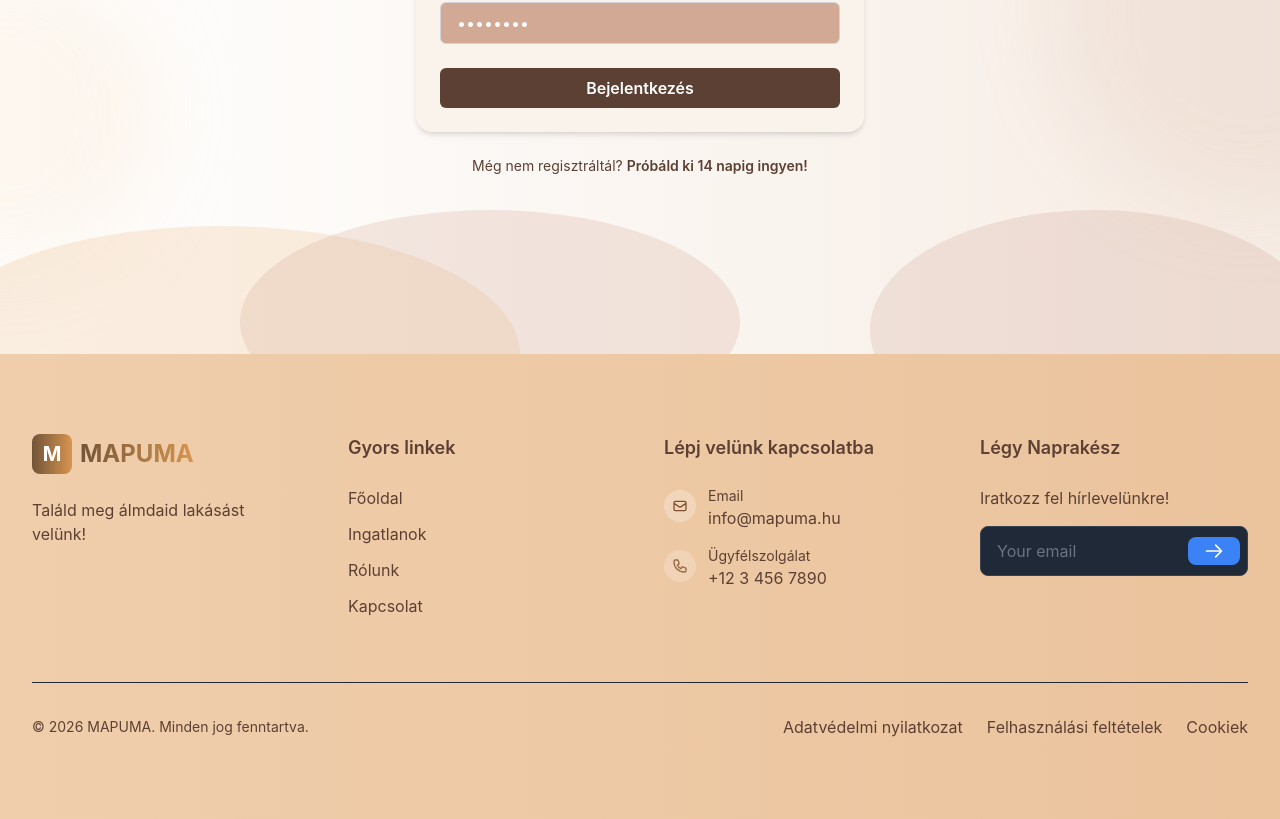
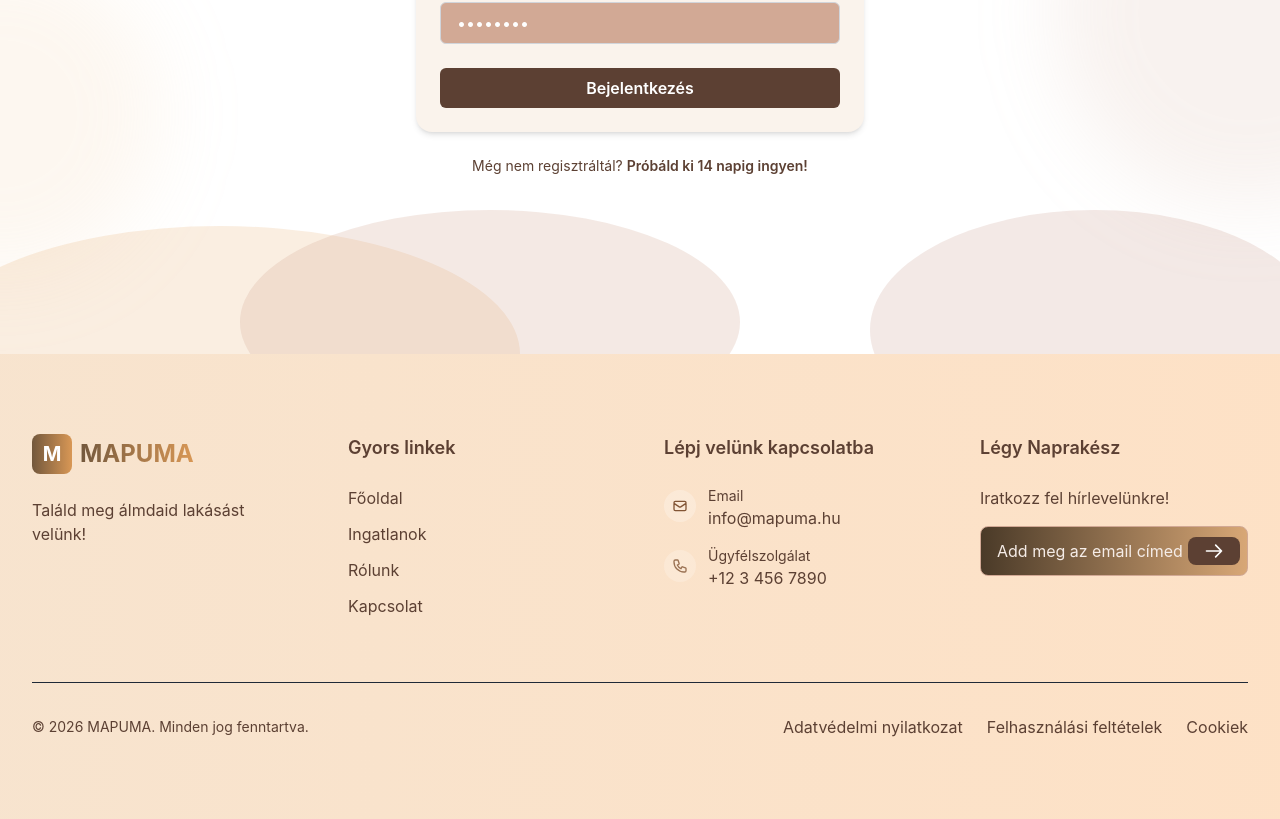
Before and after one commit to martonfalvai/szakdoga, a React (Create React App) app in the folder frontend/: page /login in a window 1280 px wide. Shown: the part 522-1341 px from the top of the page. Built offline with nearby package versions, Linux system fonts and the light colour scheme.

Commit message:
footer done

```diff
--- a/frontend/src/Pages/Login.tsx
+++ b/frontend/src/Pages/Login.tsx
@@ -11,7 +11,7 @@ const Login: React.FC = () => {
   };
 
   return (
-    <div className="relative flex min-h-screen items-center justify-center bg-gradient-to-r from-[#ffffffd9] to-[#f5e9dfd9] px-4 py-12 py-12 overflow-y-auto">
+    <div className="relative flex min-h-screen items-center justify-center bg-gradient-to-r from-[#ffffffd9] to-[#ffffffd9] px-4 py-12 py-12 overflow-y-auto">
       <div className="absolute inset-0 overflow-hidden pointer-events-none">
         <div className="absolute -top-32 -left-20 w-[600px] h-64 bg-[#edc59d]/30 rounded-[100%]" />
         <div className="absolute -top-20 left-40 w-[500px] h-56 bg-[#d2a995]/25 rounded-[100%]" />
--- a/frontend/src/components/Footer/Footer.tsx
+++ b/frontend/src/components/Footer/Footer.tsx
@@ -13,7 +13,7 @@ const Footer: React.FC = () => {
   ];
 
   return (
-    <footer className="relative bg-gradient-to-r from-[#edc59dd9] to-[#e7b98cd9] text-white overflow-hidden">
+    <footer className="relative bg-gradient-to-r from-[#f6dfc6d9] to-[#fddcbcd9] text-white overflow-hidden">
       {/* Animated background */}
       <div className="absolute top-0 left-0 w-full h-full overflow-hidden opacity-20"></div>
 
@@ -36,8 +36,6 @@ const Footer: React.FC = () => {
 
             {/* Social icons */}
             <div className="flex space-x-4">
-
-
               {/* Add more social icons here */}
             </div>
           </div>
@@ -51,7 +49,7 @@ const Footer: React.FC = () => {
               <li>
                 <Link
                   to="/"
-                  className="text-[#5c4033] hover:text-white hover:pl-2 transition-all duration-300 flex items-center"
+                  className="text-[#5c4033] hover:text-[#8a5d2b] relative after:absolute after:bottom-0 after:left-0 after:w-0 after:h-[2px] after:bg-[#8B4513] after:transition-all after:duration-300 hover:after:w-full"
                 >
                   Főoldal
                 </Link>
@@ -59,7 +57,7 @@ const Footer: React.FC = () => {
               <li>
                 <Link
                   to="/apartments"
-                  className="text-[#5c4033] hover:text-white hover:pl-2 transition-all duration-300 flex items-center"
+                  className="text-[#5c4033] hover:text-[#8a5d2b] relative after:absolute after:bottom-0 after:left-0 after:w-0 after:h-[2px] after:bg-[#8B4513] after:transition-all after:duration-300 hover:after:w-full"
                 >
                   Ingatlanok
                 </Link>
@@ -67,7 +65,7 @@ const Footer: React.FC = () => {
               <li>
                 <Link
                   to="/about"
-                  className="text-[#5c4033] hover:text-white hover:pl-2 transition-all duration-300 flex items-center"
+                  className="text-[#5c4033] hover:text-[#8a5d2b]relative after:absolute after:bottom-0 after:left-0 after:w-0 after:h-[2px] after:bg-[#8B4513] after:transition-all after:duration-300 hover:after:w-full"
                 >
                   Rólunk
                 </Link>
@@ -75,7 +73,7 @@ const Footer: React.FC = () => {
               <li>
                 <Link
                   to="/contact"
-                  className="text-[#5c4033] hover:text-white hover:pl-2 transition-all duration-300 flex items-center"
+                  className="text-[#5c4033] hover:text-[#8a5d2b] relative after:absolute after:bottom-0 after:left-0 after:w-0 after:h-[2px] after:bg-[#8B4513] after:transition-all after:duration-300 hover:after:w-full"
                 >
                   Kapcsolat
                 </Link>
@@ -111,7 +109,7 @@ const Footer: React.FC = () => {
                   <p className="text-sm text-[#5c4033]">Email</p>
                   <a
                     href="mailto:manueljosedala@hotmail.com"
-                    className="text-[#5c4033] hover:text-[#f8f8f8] transition"
+                    className="text-[#5c4033] hover:text-[#8a5d2b] transition relative after:absolute after:bottom-0 after:left-0 after:w-0 after:h-[2px] after:bg-[#8B4513] after:transition-all after:duration-300 hover:after:w-full"
                   >
                     info@mapuma.hu
                   </a>
@@ -142,7 +140,7 @@ const Footer: React.FC = () => {
                   <p className="text-sm text-[#5c4033]">Ügyfélszolgálat</p>
                   <a
                     href="tel:+244941540352"
-                    className="text-[#5c4033] hover:text-[#f8f8f8] transition"
+                    className="text-[#5c4033] hover:text-[#8a5d2b] transition relative after:absolute after:bottom-0 after:left-0 after:w-0 after:h-[2px] after:bg-[#8B4513] after:transition-all after:duration-300 hover:after:w-full"
                   >
                     +12 3 456 7890
                   </a>
@@ -161,12 +159,12 @@ const Footer: React.FC = () => {
               <div className="relative">
                 <input
                   type="email"
-                  placeholder="Your email"
-                  className="w-full bg-gray-800 border border-gray-700 rounded-lg py-3 px-4 focus:outline-none focus:ring-2 focus:ring-blue-500 focus:border-transparent placeholder-gray-500 text-white"
+                  placeholder="Add meg az email címed"
+                  className="w-full bg-gradient-to-r from-[#4a3a28] to-[#d8a776] border border-[#d2a995] rounded-lg py-3 px-4 focus:outline-none focus:ring-2 focus:ring-[#a57057] focus:border-transparent placeholder-[#f5ece7] text-[#ffffff]"
                 />
                 <button
                   type="submit"
-                  className="absolute right-2 top-1/2 transform -translate-y-1/2 bg-blue-500 hover:bg-blue-600 text-white rounded-lg px-4 py-1 transition"
+                  className="absolute right-2 top-1/2 transform -translate-y-1/2 bg-[#5c4033] hover:bg-[#a57057] text-white rounded-lg px-4 py-1 transition"
                 >
                   <svg
                     className="w-5 h-5"
@@ -195,19 +193,19 @@ const Footer: React.FC = () => {
           <div className="flex space-x-6">
             <Link
               to="/privacy"
-              className="text-[#5c4033] hover:text-white transition"
+              className="text-[#5c4033] hover:text-[#8a5d2b]  transition relative after:absolute after:bottom-0 after:left-0 after:w-0 after:h-[2px] after:bg-[#8B4513] after:transition-all after:duration-300 hover:after:w-full"
             >
               Adatvédelmi nyilatkozat
             </Link>
             <Link
               to="/terms"
-              className="text-[#5c4033] hover:text-white transition"
+              className="text-[#5c4033] hover:text-[#8a5d2b] transition relative after:absolute after:bottom-0 after:left-0 after:w-0 after:h-[2px] after:bg-[#8B4513] after:transition-all after:duration-300 hover:after:w-full"
             >
               Felhasználási feltételek
             </Link>
             <Link
               to="/cookies"
-              className="text-[#5c4033] hover:text-white transition"
+              className="text-[#5c4033] hover:text-[#8a5d2b] transition relative after:absolute after:bottom-0 after:left-0 after:w-0 after:h-[2px] after:bg-[#8B4513] after:transition-all after:duration-300 hover:after:w-full"
             >
               Cookiek
             </Link>
--- a/frontend/src/components/Navbar/Navbar.module.css
+++ b/frontend/src/components/Navbar/Navbar.module.css
@@ -5,7 +5,7 @@
     backdrop-filter: blur(14px);
     -webkit-backdrop-filter: blur(14px);
 
-    background: linear-gradient(to right, #edc59dd9, #e7b98cd9);
+    background: linear-gradient(to right, #f6dfc6d9, #fddcbcd9);
     border-bottom: 1px solid rgba(120, 90, 60, 0.15);
 
     z-index: 1000;
```
